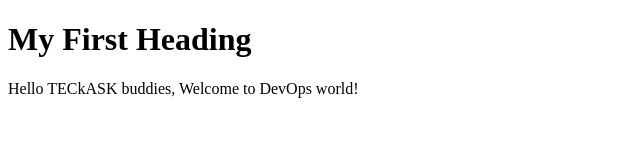
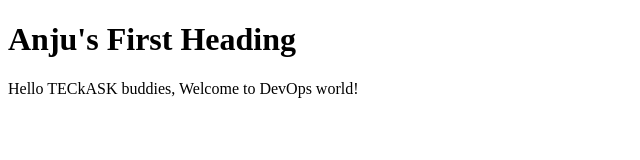
Before and after one commit to AnjuLijo/jenkins_project, a plain HTML site: page index.html in a window 1280 px wide. Shown: the whole page, without its empty margins (0-640 px from the left). Drawn offline with Linux system fonts and the light colour scheme.

Commit message:
Update index.html

```diff
--- a/index.html
+++ b/index.html
@@ -2,7 +2,7 @@
 <html>
 <body>
 
-<h1>My First Heading</h1>
+<h1>Anju's First Heading</h1>
 <p>Hello TECkASK buddies, Welcome to DevOps world!</p>
 
 </body>
```
